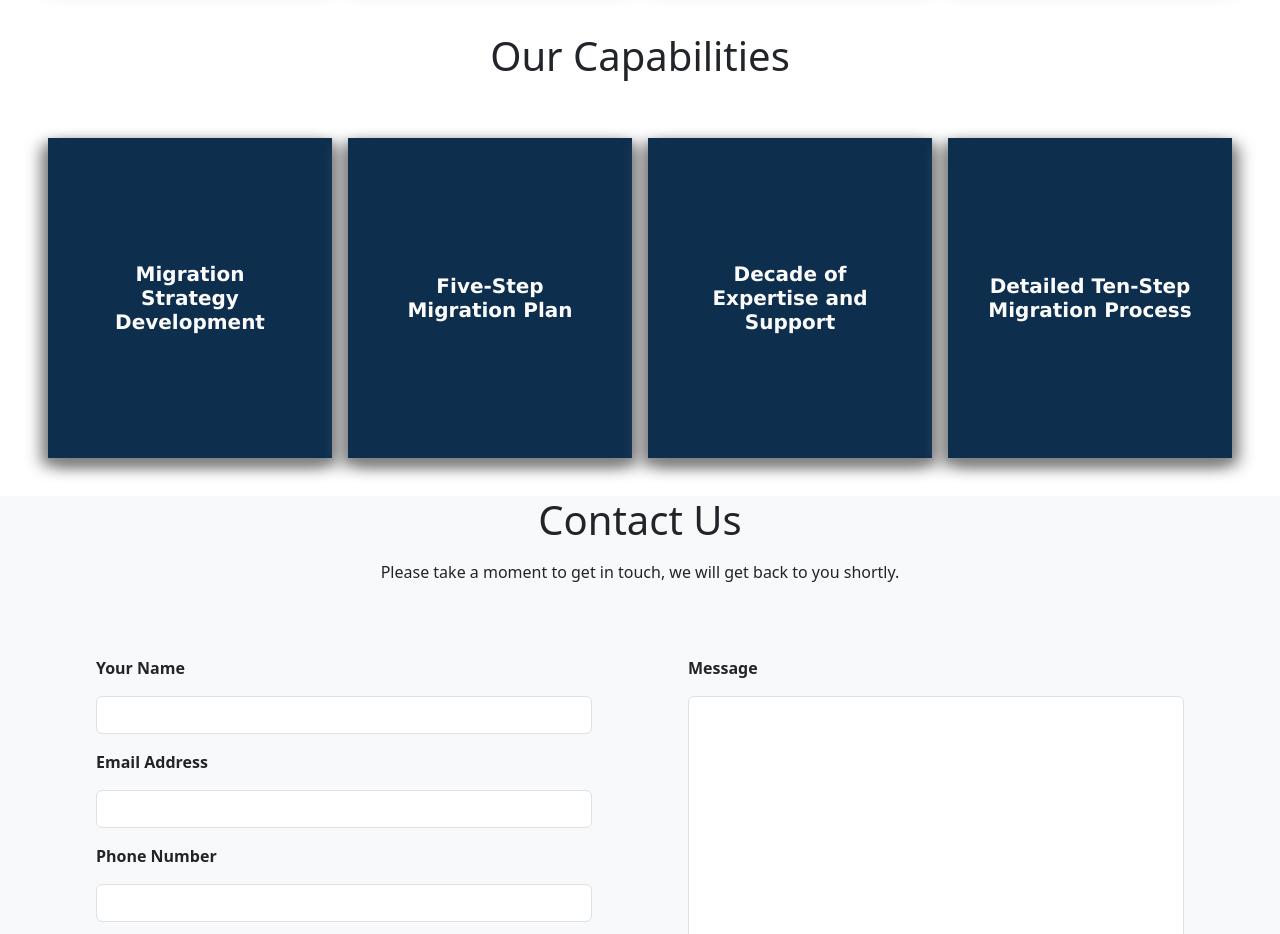
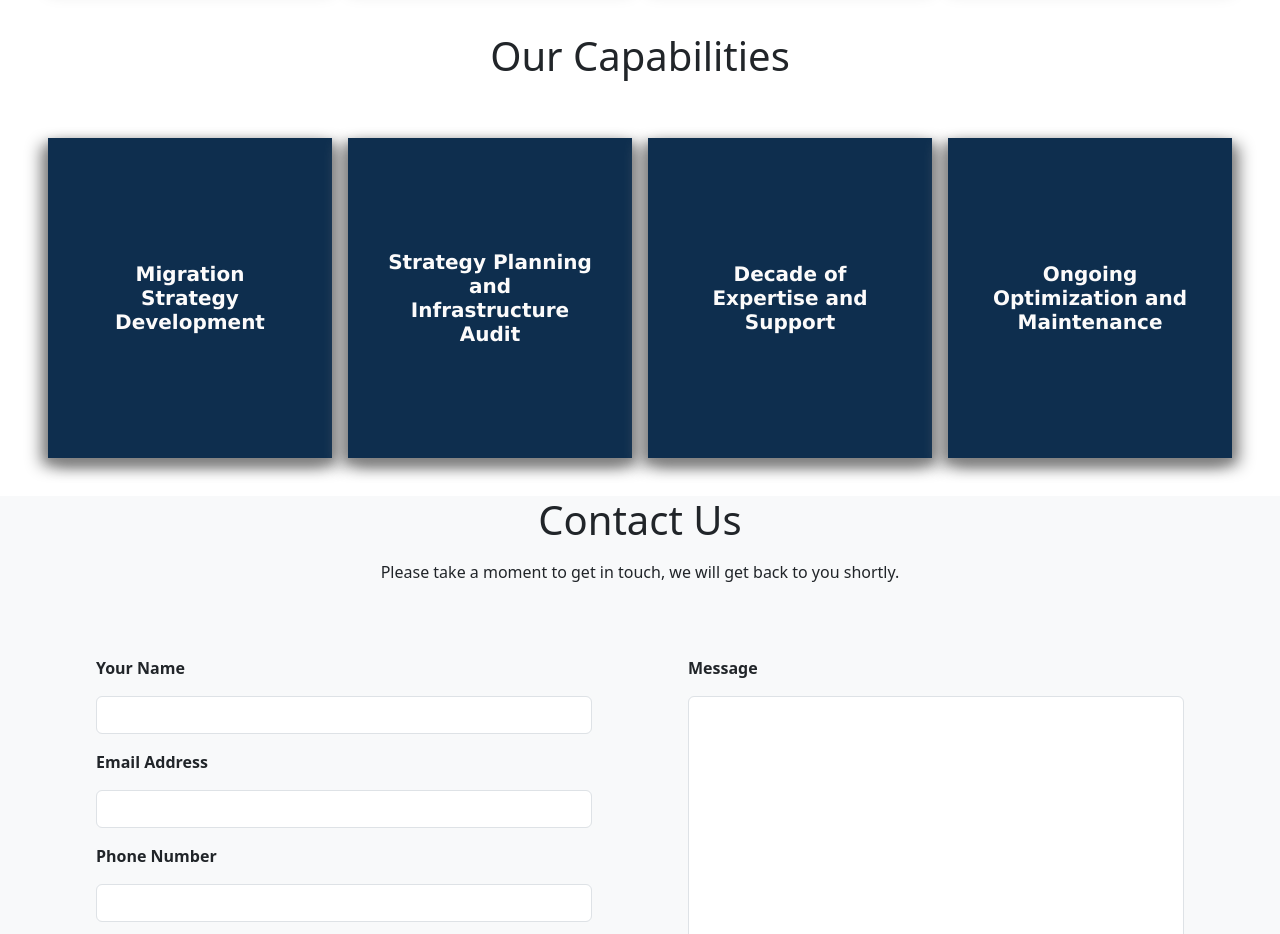
Before and after one commit to info-coe/Infomerica-cloud-migration, a React (Vite) app: page / in a window 1280 px wide. Shown: the part 1880-2814 px from the top of the page. Built offline with nearby package versions, Linux system fonts and the light colour scheme.

Commit message:
push final

```diff
--- a/src/App.jsx
+++ b/src/App.jsx
@@ -121,7 +121,7 @@ function App() {
           <div className="shadow ">
             <h5
               className="text-white p-3 portfoliohead"
-              style={{ backgroundColor: "rgb(14, 46, 78)" , height:"auto" }}
+              style={{ backgroundColor: "rgb(14, 46, 78)", height: "auto" }}
             >
               Seamless Migration Strategies
             </h5>
@@ -136,7 +136,7 @@ function App() {
           <div className="shadow ">
             <h5
               className="text-white p-3 portfoliohead"
-              style={{ backgroundColor: "rgb(14, 46, 78)" , height:"auto" }}
+              style={{ backgroundColor: "rgb(14, 46, 78)", height: "auto" }}
             >
               Minimal Downtime Assurance
             </h5>
@@ -151,7 +151,7 @@ function App() {
           <div className="shadow ">
             <h5
               className="text-white p-3 portfoliohead"
-              style={{ backgroundColor: "rgb(14, 46, 78)", height:"auto"}}
+              style={{ backgroundColor: "rgb(14, 46, 78)", height: "auto" }}
             >
               Comprehensive Risk Mitigation Strategies
             </h5>
@@ -165,7 +165,7 @@ function App() {
           <div className="shadow ">
             <h5
               className="text-white p-3 portfoliohead"
-              style={{ backgroundColor: "rgb(14, 46, 78)", height:"auto" }}
+              style={{ backgroundColor: "rgb(14, 46, 78)", height: "auto" }}
             >
               Post-Migration Support Excellence
             </h5>
@@ -220,17 +220,16 @@ function App() {
           <div className="flip-card" tabIndex="0">
             <div className="flip-card-inner">
               <div className="flip-card-front">
-                <h3>Five-Step Migration Plan</h3>
+                <h3>Strategy Planning and Infrastructure Audit</h3>
               </div>
               <div className="flip-card-back">
                 <p className="p-4">
                   {" "}
-                  Our comprehensive five-step migration plan includes several
-                  critical phases. We start with a well-planned strategy to
-                  assess your organization’s readiness for cloud services. This
-                  is followed by an infrastructure audit to evaluate your
-                  existing setup against best practices for security,
-                  scalability, and disaster recovery.
+                  Our capabilities include strategy planning to assess your
+                  organization’s readiness for cloud services and an
+                  infrastructure audit to evaluate your existing setup against
+                  best practices for security, scalability, and disaster
+                  recovery.
                 </p>
               </div>
             </div>
@@ -255,16 +254,16 @@ function App() {
           <div className="flip-card" tabIndex="0">
             <div className="flip-card-inner">
               <div className="flip-card-front">
-                <h3>Detailed Ten-Step Migration Process</h3>
+                <h3>Ongoing Optimization and Maintenance</h3>
               </div>
               <div className="flip-card-back">
                 <p className="p-4">
                   {" "}
-                  Our detailed ten-step cloud migration process includes
-                  defining a strategy and objectives based on your business
-                  goals, assessing your current infrastructure, and planning the
-                  migration with a focus on workload prioritization, timelines,
-                  and resources.
+                  Infomerica’s commitment doesn’t end with migration. We offer
+                  ongoing optimization and maintenance services to ensure your
+                  cloud environment remains efficient and effective. Our
+                  continuous monitoring and proactive improvements help you
+                  maximize the benefits of your cloud investment.
                 </p>
               </div>
             </div>
```
